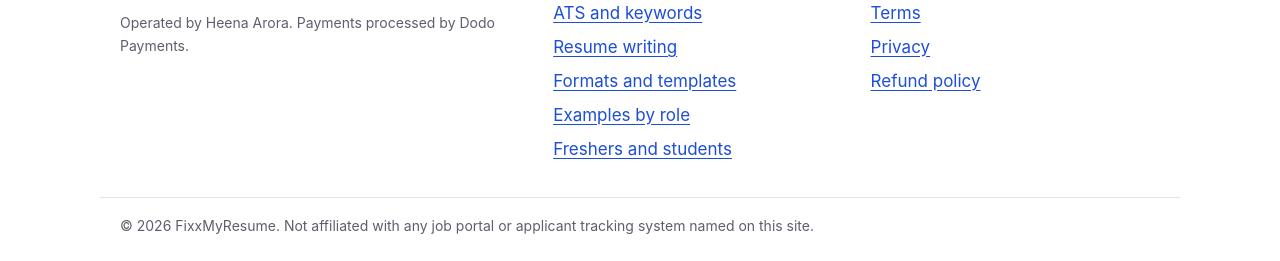
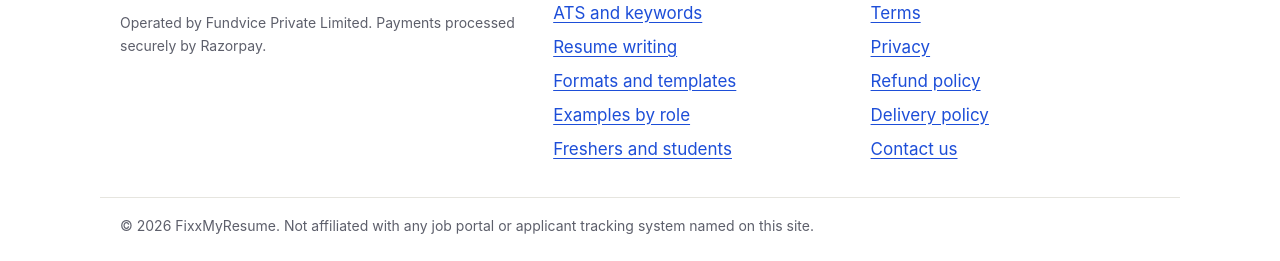
Before and after one commit to ritin-creator/fixxmyresume-site, an Astro site: page / in a window 1280 px wide. Shown: the part 5410-5671 px from the top of the page. Built offline with nearby package versions, Linux system fonts and the light colour scheme; Astro itself is replaced by a stand-in of ours.

Commit message:
Razorpay and Fundvice Private Limited in footer, FAQ and schema; contact and delivery links
Co-Authored-By: Claude Opus 5.5 <noreply@anthropic.com>
Claude-Session: https://claude.ai/code/session_01JgrKTFGL4m6Arop8ZXY4mX

```diff
--- a/src/components/Footer.astro
+++ b/src/components/Footer.astro
@@ -7,7 +7,7 @@ const year = new Date().getFullYear();
     <div>
       <a class="logo" href="/"><span class="logo-mark" aria-hidden="true">F</span><span class="logo-text">Fixx<b>My</b>Resume</span></a>
       <p class="muted small">ATS-friendly resumes from your old resume or LinkedIn profile. Free check, ₹{site.priceInr} to fix.</p>
-      <p class="muted small">Operated by {site.operatedBy}. Payments processed by Dodo Payments.</p>
+      <p class="muted small">Operated by {site.operatedBy}. Payments processed securely by Razorpay.</p>
     </div>
     <div>
       <h2 class="footer-h">Articles</h2>
@@ -24,6 +24,8 @@ const year = new Date().getFullYear();
         <li><a href={links.terms}>Terms</a></li>
         <li><a href={links.privacy}>Privacy</a></li>
         <li><a href={links.refund}>Refund policy</a></li>
+        <li><a href={links.delivery}>Delivery policy</a></li>
+        <li><a href={links.contact}>Contact us</a></li>
       </ul>
     </div>
   </div>
--- a/src/pages/index.astro
+++ b/src/pages/index.astro
@@ -22,12 +22,12 @@ const faq = [
   { q: "Will the AI make things up?", a: "No. It may only rephrase facts you gave. Where a number is missing, it asks you. A check in our code blocks any new employer, job title, degree, college or date before the resume is saved." },
   { q: "Does it guarantee I will pass every ATS or get an interview?", a: "No tool can promise that. We give you a clean, single-column format that applicant tracking systems read reliably, plus a higher score on a published 100-point checklist." },
   { q: "Is it only for jobs in India?", a: "No. The format works for applications in India and abroad. Payment is in Indian rupees by UPI or card." },
-  { q: "How do I pay?", a: "UPI or card through Dodo Payments, our payment partner. It is a one-time payment with no subscription." },
+  { q: "How do I pay?", a: "UPI, card or net banking through Razorpay. It is a one-time payment with no subscription." },
   { q: "Is my resume private?", a: "Yes. Your files are stored privately and visible only to you. We do not share your resume with employers or recruiters. You can ask us to delete your data from your account page." },
 ];
 
 const jsonLd = [
-  { "@context": "https://schema.org", "@type": "Organization", name: site.name, url: site.url, logo: `${site.url}/favicon.svg`, email: site.supportEmail },
+  { "@context": "https://schema.org", "@type": "Organization", name: site.name, legalName: site.operatedBy, url: site.url, logo: `${site.url}/favicon.svg`, email: site.supportEmail },
   { "@context": "https://schema.org", "@type": "WebSite", name: site.name, url: site.url },
   {
     "@context": "https://schema.org",
--- a/src/site.ts
+++ b/src/site.ts
@@ -5,9 +5,9 @@ export const site = {
   tagline: "Fix your resume for ATS and AI screening",
   url: "https://fixxmyresume.com",
   appUrl: "https://app.fixxmyresume.com",
-  // Keep equal to price_inr in the app's Admin → Settings and to the Dodo product price.
+  // Keep equal to price_inr in the app's Admin → Settings (the amount Razorpay charges).
   priceInr: 99,
-  operatedBy: "Heena Arora",
+  operatedBy: "Fundvice Private Limited",
   supportEmail: "support@fixxmyresume.com",
   locale: "en_IN",
 };
@@ -18,6 +18,8 @@ export const links = {
   privacy: `${site.appUrl}/privacy`,
   terms: `${site.appUrl}/terms`,
   refund: `${site.appUrl}/refund`,
+  contact: `${site.appUrl}/contact`,
+  delivery: `${site.appUrl}/delivery`,
 };
 
 export const categories = {
```
Also changed, not shown: README.md.
